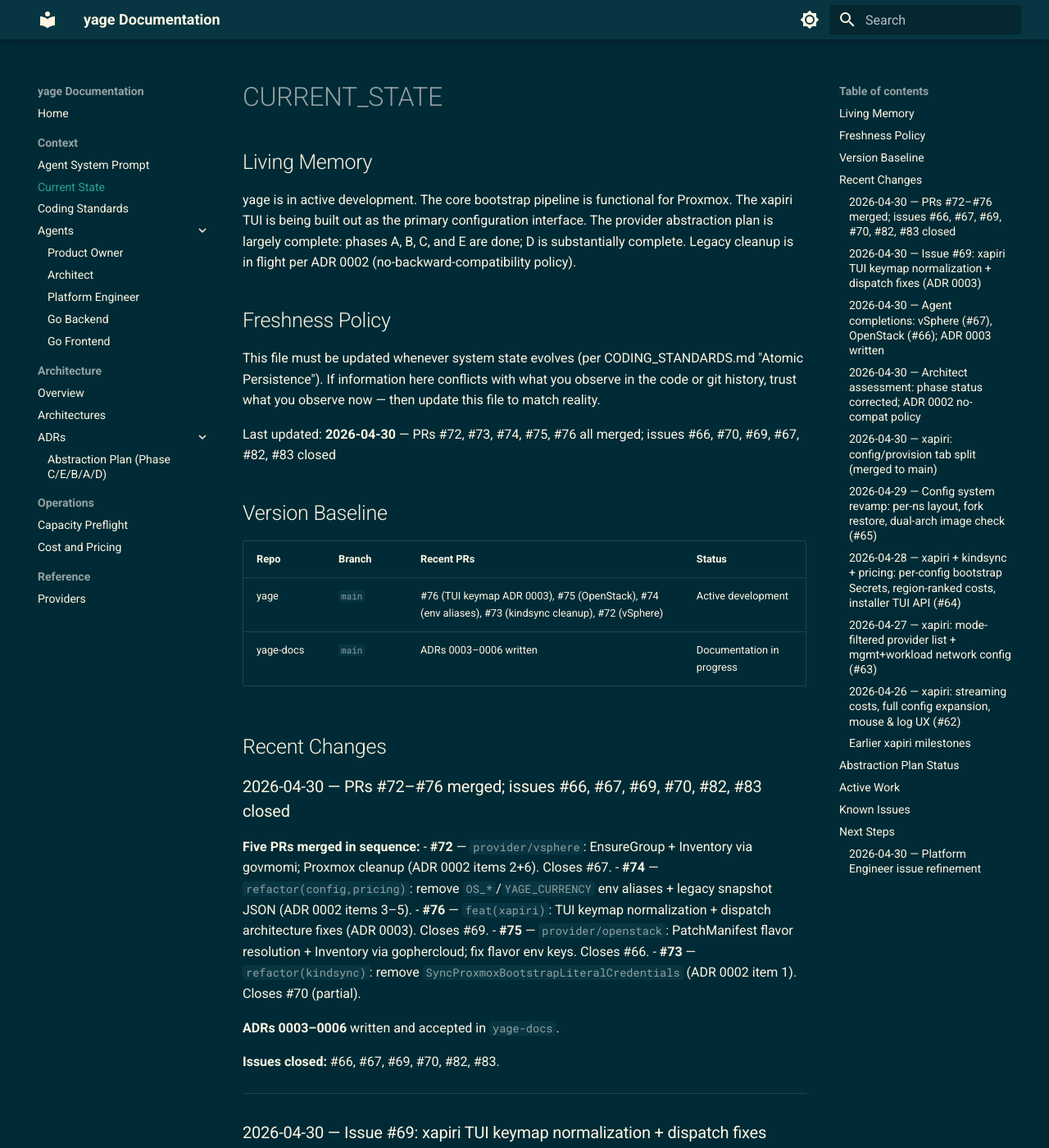
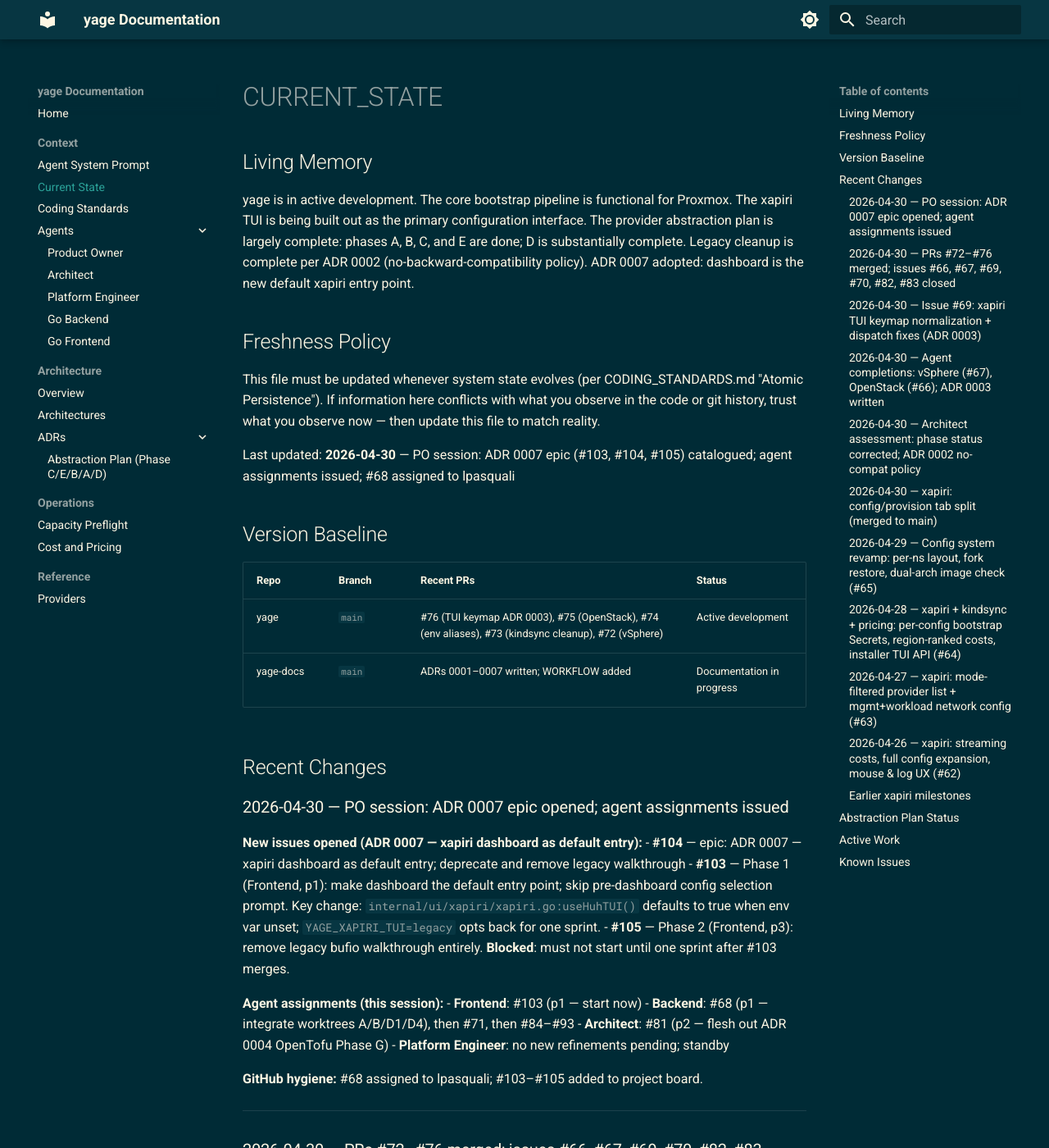
Before and after one commit to lpasquali/yage-docs, an MkDocs documentation site: the page built from docs/context/CURRENT_STATE.md, in a window 1280 px wide and 1400 px high. Shown: the whole window at 82% size. Built offline with MkDocs 1.6.1 and Material for MkDocs 9.7.7, drawn with Linux system fonts in a browser that asks for light colours; the version menu is left out; some of the changed text lies outside the part shown.

Commit message:
docs(state): PO session 2026-04-30 — ADR 0007 epic, agent assignments, resolve divergence (#2)
- Add ADR 0007 epic (#103, #104, #105) to Recent Changes and Active Work
- Issue agent assignments: Frontend→#103 (p1), Backend→#68 (p1), Architect→#81 (p2)
- Restructure Next Steps into immediate/planned/backlog sections
- Fix stale Known Issues (remove resolved xapiri-tui-dispatch-fixes entry)
- Update Living Memory and Version Baseline to reflect ADRs 0001–0007 and current state

Co-authored-by: Claude Sonnet 4.6 <noreply@anthropic.com>

```diff
--- a/docs/context/CURRENT_STATE.md
+++ b/docs/context/CURRENT_STATE.md
@@ -2,22 +2,39 @@
 
 ## Living Memory
 
-yage is in active development. The core bootstrap pipeline is functional for Proxmox. The xapiri TUI is being built out as the primary configuration interface. The provider abstraction plan is largely complete: phases A, B, C, and E are done; D is substantially complete. Legacy cleanup is in flight per ADR 0002 (no-backward-compatibility policy).
+yage is in active development. The core bootstrap pipeline is functional for Proxmox. The xapiri TUI is being built out as the primary configuration interface. The provider abstraction plan is largely complete: phases A, B, C, and E are done; D is substantially complete. Legacy cleanup is complete per ADR 0002 (no-backward-compatibility policy). ADR 0007 adopted: dashboard is the new default xapiri entry point.
 
 ## Freshness Policy
 
 This file must be updated whenever system state evolves (per CODING_STANDARDS.md "Atomic Persistence"). If information here conflicts with what you observe in the code or git history, trust what you observe now — then update this file to match reality.
 
-Last updated: **2026-04-30** — PRs #72, #73, #74, #75, #76 all merged; issues #66, #70, #69, #67, #82, #83 closed
+Last updated: **2026-04-30** — PO session: ADR 0007 epic (#103, #104, #105) catalogued; agent assignments issued; #68 assigned to lpasquali
 
 ## Version Baseline
 
 | Repo | Branch | Recent PRs | Status |
 |---|---|---|---|
 | yage | `main` | #76 (TUI keymap ADR 0003), #75 (OpenStack), #74 (env aliases), #73 (kindsync cleanup), #72 (vSphere) | Active development |
-| yage-docs | `main` | ADRs 0003–0006 written | Documentation in progress |
+| yage-docs | `main` | ADRs 0001–0007 written; WORKFLOW added | Documentation in progress |
 
 ## Recent Changes
+
+### 2026-04-30 — PO session: ADR 0007 epic opened; agent assignments issued
+
+**New issues opened (ADR 0007 — xapiri dashboard as default entry):**
+- **#104** — epic: ADR 0007 — xapiri dashboard as default entry; deprecate and remove legacy walkthrough
+- **#103** — Phase 1 (Frontend, p1): make dashboard the default entry point; skip pre-dashboard config selection prompt. Key change: `internal/ui/xapiri/xapiri.go:useHuhTUI()` defaults to true when env var unset; `YAGE_XAPIRI_TUI=legacy` opts back for one sprint.
+- **#105** — Phase 2 (Frontend, p3): remove legacy bufio walkthrough entirely. **Blocked**: must not start until one sprint after #103 merges.
+
+**Agent assignments (this session):**
+- **Frontend**: #103 (p1 — start now)
+- **Backend**: #68 (p1 — integrate worktrees A/B/D1/D4), then #71, then #84–#93
+- **Architect**: #81 (p2 — flesh out ADR 0004 OpenTofu Phase G)
+- **Platform Engineer**: no new refinements pending; standby
+
+**GitHub hygiene:** #68 assigned to lpasquali; #103–#105 added to project board.
+
+---
 
 ### 2026-04-30 — PRs #72–#76 merged; issues #66, #67, #69, #70, #82, #83 closed
 
@@ -28,7 +45,7 @@ Last updated: **2026-04-30** — PRs #72, #73, #74, #75, #76 all merged; issues
 - **#75** — `provider/openstack`: PatchManifest flavor resolution + Inventory via gophercloud; fix flavor env keys. Closes #66.
 - **#73** — `refactor(kindsync)`: remove `SyncProxmoxBootstrapLiteralCredentials` (ADR 0002 item 1). Closes #70 (partial).
 
-**ADRs 0003–0006** written and accepted in `yage-docs`.
+**ADRs 0003–0007** written and accepted in `yage-docs`.
 
 **Issues closed:** #66, #67, #69, #70, #82, #83.
 
@@ -64,19 +81,6 @@ Last updated: **2026-04-30** — PRs #72, #73, #74, #75, #76 all merged; issues
 - Added: `github.com/gophercloud/gophercloud/v2 v2.12.0` to `go.mod`
 - Added: smoke test `TestTemplateVarsKeysMatchTemplate` guarding the env key correctness
 
-**ADR 0003** written (`yage-docs/docs/architecture/adrs/0003-xapiri-tui-dispatch-keymap.md`):
-- Keymap normalization: remove j/k from 4 dashboard locations + huh picker `WithKeyMap`
-- Promote `inTextField` to method; add `tabCosts+costCredsMode` case
-- `preserveTransientState` helper replaces fragile manual copy in `cfgEntryLoadMsg`
-- Call `detectFork` in `initFromConfig` when InfraProvider empty
-- Inline "location unset" prompt on costs tab when GeoIP off and DataCenterLocation empty
-- **Issue #69** opened for Frontend agent to implement
-
-**Cleanup worktrees** — all three are one commit ahead of `550698e`, need rebase onto `02b1948`:
-- `worktree-agent-a529a47e1fc8d2cf7` (83941d5): ADR 0002 item 1 — remove `SyncProxmoxBootstrapLiteralCredentials` (done); item 7 (`InfraProvider` guard removal) deferred — only TODO comments added, guards still present
-- `worktree-agent-aceeb96a31d0f49b7` (e060830): ADR 0002 items 3+4+5 — remove `OS_*`/`YAGE_CURRENCY` aliases + legacy snapshot JSON
-- `worktree-agent-afd01feec4a66c948` (97b5288): OpenStack #66 — also needs rebase before PR
-
 ---
 
 ### 2026-04-30 — Architect assessment: phase status corrected; ADR 0002 no-compat policy
@@ -148,16 +151,20 @@ Tracked in [yage-docs ADR](https://lpasquali.github.io/yage-docs/architecture/ad
 | C | Config namespacing (`cfg.Proxmox*` → `cfg.Providers.Proxmox.*`) | **Merged** |
 | A | Inventory behind `Provider.Inventory()` | **Complete** (interface + call sites wired; Proxmox implements; cleanup in progress) |
 | B | Plan body delegation per provider | **Complete** (DescribeIdentity/DescribeWorkload/DescribePivot wired; Proxmox implements) |
-| D | Generic kindsync + Purge | **Substantially complete** (KindSyncFields + WriteBootstrapConfigSecret in use; legacy wrappers being removed — see ADR 0002) |
+| D | Generic kindsync + Purge | **Substantially complete** (KindSyncFields + WriteBootstrapConfigSecret in use; legacy wrappers removed per ADR 0002) |
 | E | Pivot generalization (kind → any-cloud mgmt) | **Complete** (PivotTarget called via interface in pivot.go) |
 
 ---
 
 ## Active Work
 
-| Branch | Owner | Description | Status |
-|---|---|---|---|
-| *(none — all recent branches merged)* | — | — | — |
+| Issue | Branch | Agent | Description | Status |
+|---|---|---|---|---|
+| #103 | feat/xapiri-dashboard-default | Frontend | ADR 0007 Phase 1: dashboard as default entry point | **Assigned** |
+| #68 | TBD | Backend | Integrate worktrees A/B/D1/D4 into main | **Assigned** |
+| #81 | TBD | Architect | Flesh out ADR 0004: OpenTofu Phase G universal identity | **Assigned** |
+| #104 | — | — | Epic: ADR 0007 (parent of #103, #105) | Open |
+| #105 | — | Frontend | ADR 0007 Phase 2: remove legacy walkthrough | **Blocked** on #103 + 1 sprint |
 
 ---
 
@@ -165,17 +172,27 @@ Tracked in [yage-docs ADR](https://lpasquali.github.io/yage-docs/architecture/ad
 
 - xapiri is still a work-in-progress TUI; not all provider paths are fully wired.
 - Cost estimation requires live Proxmox API; returns `ErrUnavailable` when unreachable.
-- xapiri TUI: `feat/xapiri-tui-dispatch-fixes` fixes j/k, inTextField guard, detectFork, and costs tab prompt (ADR 0003 / issue #69) — pending merge.
 - vSphere `Inventory()`: `Cores=0` — CPU expressed in MHz only (cannot derive cores from ResourcePool quota alone without host-speed query).
+- #68 worktrees (A/B/D1/D4): status unknown — Backend must locate branches before implementing; may need fresh implementation if worktrees are gone.
 
 ## Next Steps
 
-1. **Issue #68** (p1) — integrate background A/B/D1/D4 worktrees (Backend); ordering constraint: D1 after B; delete `internal/capi/csi/` post-D1 per ADR 0001.
-2. **Issue #71** (p2) — ADR 0002 item 7: remove redundant `cfg.InfraProvider == "proxmox"` guards (Backend).
-3. **Issue #81** (p2) — flesh out ADR 0004: OpenTofu Phase G universal identity bootstrap (Architect).
-4. **Issues #84–#93** (p2) — 10 CSI driver implementations per ADR 0001 (Backend, epic #77).
-5. **Issues #94–#101** (p2) — 8 PlanDescriber provider implementations (Backend, epic #78).
-6. **Issues #79, #80** (p3) — vSphere PatchManifest sizing + OpenStack EnsureIdentity clouds.yaml (Backend).
+### Immediate (current sprint)
+
+1. **Issue #103** (p1, Frontend) — ADR 0007 Phase 1: make dashboard the default xapiri entry point. Key file: `internal/ui/xapiri/xapiri.go:useHuhTUI()`. Branch: `feat/xapiri-dashboard-default`.
+2. **Issue #68** (p1, Backend) — Locate and integrate worktrees A/B/D1/D4. Ordering: D1 after B. Delete `internal/capi/csi/` post-D1 per ADR 0001.
+
+### Planned (next sprint)
+
+3. **Issue #81** (p2, Architect) — Flesh out ADR 0004: OpenTofu Phase G universal identity bootstrap (Phase G).
+4. **Issue #71** (p2, Backend) — ADR 0002 item 7: remove redundant `cfg.InfraProvider == "proxmox"` guards.
+5. **Issues #84–#93** (p2, Backend) — 10 CSI driver implementations per ADR 0001 (epic #77). Note: may be partially done if worktree B in #68 is recoverable.
+6. **Issues #79, #80** (p3, Backend) — vSphere PatchManifest sizing + OpenStack EnsureIdentity clouds.yaml.
+
+### Backlog
+
+7. **Issue #105** (p3, Frontend) — ADR 0007 Phase 2: remove legacy bufio walkthrough. **Blocked**: one sprint after #103 merges.
+8. **Issues #94–#101** (p3, Backend) — 8 PlanDescriber provider implementations (epic #78).
 
 ---
 
```
Also changed, not shown: other parts of docs/context/CURRENT_STATE.md (+2 -3 lines).
